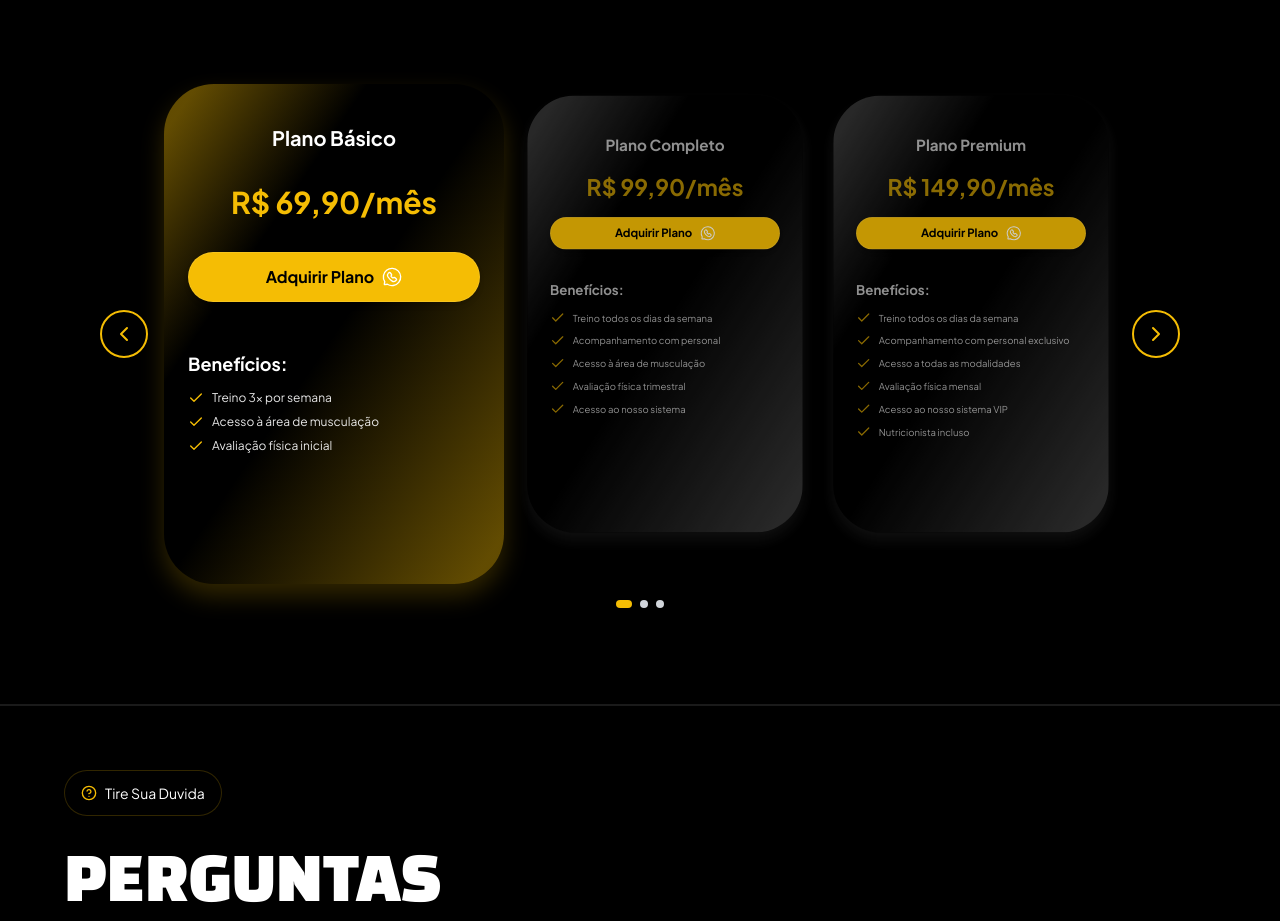
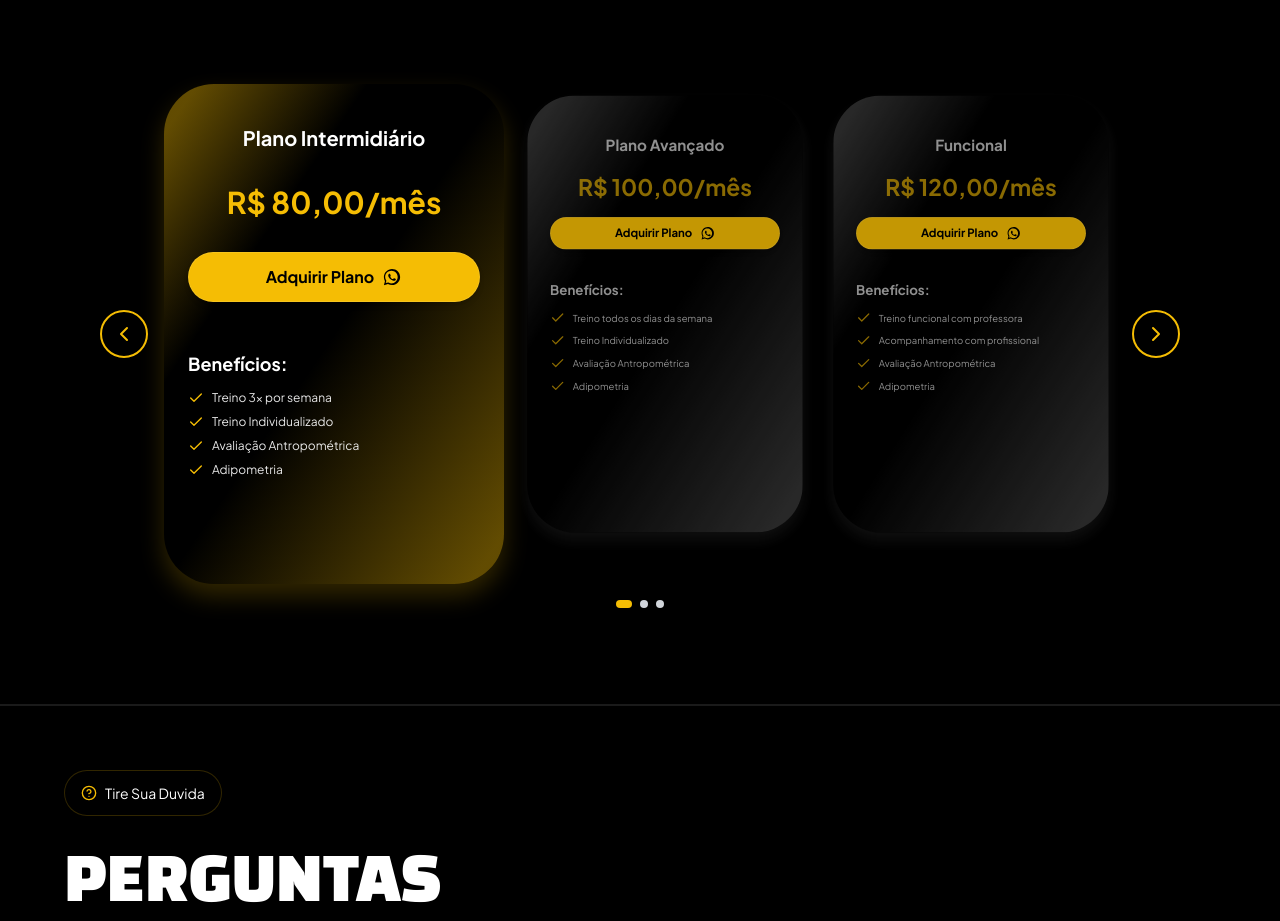
Before and after one commit to Gabriel-Vignoli/FitPlan-Landing-Page, a React (Vite) app: page / in a window 1280 px wide. Shown: the part 4160-5081 px from the top of the page. Built offline with nearby package versions, Linux system fonts and the light colour scheme.

Commit message:
fix: altreando dados dos planos

```diff
--- a/src/components/PlanCard.jsx
+++ b/src/components/PlanCard.jsx
@@ -114,15 +114,15 @@ const PlanCard = ({
           }`}
           icon={
             <img
-              src="/wahtsapp-icon.svg"
+              src="/whatsapp-black-icon.svg"
               className={` ${
                 screenSize === "desktop"
                   ? isSelected
-                    ? "h-3 w-3 lg:h-4 lg:w-4 xl:h-5 xl:w-5"
-                    : "h-3 w-3 lg:h-4 lg:w-4"
+                    ? "h-3 w-3 lg:h-4 lg:w-4 xl:h-5 xl:w-5 text-black"
+                    : "h-3 w-3 lg:h-4 lg:w-4 text-black"
                   : isSelected
-                    ? "h-3 w-3 md:h-5 md:w-5"
-                    : "h-2 w-2 md:h-4 md:w-4"
+                    ? "h-3 w-3 md:h-5 md:w-5 text-black"
+                    : "h-2 w-2 md:h-4 md:w-4 text-black"
               } `}
             />
           }
--- a/src/components/PlanList.jsx
+++ b/src/components/PlanList.jsx
@@ -5,35 +5,33 @@ import PlanCard from "./PlanCard";
 const PlanList = () => {
   const plans = [
     {
-      title: "Plano Básico",
-      price: "R$ 69,90/mês",
+      title: "Plano Intermidiário",
+      price: "R$ 80,00/mês",
       benefits: [
         "Treino 3x por semana",
-        "Acesso à área de musculação",
-        "Avaliação física inicial",
+        "Treino Individualizado",
+        "Avaliação Antropométrica",
+        "Adipometria",
       ],
     },
     {
-      title: "Plano Completo",
-      price: "R$ 99,90/mês",
+      title: "Plano Avançado",
+      price: "R$ 100,00/mês",
       benefits: [
         "Treino todos os dias da semana",
-        "Acompanhamento com personal",
-        "Acesso à área de musculação",
-        "Avaliação física trimestral",
-        "Acesso ao nosso sistema",
+        "Treino Individualizado",
+        "Avaliação Antropométrica",
+        "Adipometria",
       ],
     },
     {
-      title: "Plano Premium",
-      price: "R$ 149,90/mês",
+      title: "Funcional",
+      price: "R$ 120,00/mês",
       benefits: [
-        "Treino todos os dias da semana",
-        "Acompanhamento com personal exclusivo",
-        "Acesso a todas as modalidades",
-        "Avaliação física mensal",
-        "Acesso ao nosso sistema VIP",
-        "Nutricionista incluso",
+        "Treino funcional com professora",
+        "Acompanhamento com profissional",
+        "Avaliação Antropométrica",
+        "Adipometria",
       ],
     },
   ];
@@ -118,7 +116,7 @@ const PlanList = () => {
             key={index}
             onClick={() => setSelectedIndex(index)}
             className={`h-2 w-2 rounded-full transition-all ${
-              index === selectedIndex ? "bg-primary w-4" : "bg-gray-300"
+              index === selectedIndex ? "w-4 bg-primary" : "bg-gray-300"
             }`}
             aria-label={`Ir para ${plans[index].title}`}
           />
```
Also changed, not shown: public/whatsapp-black-icon.svg (added).
